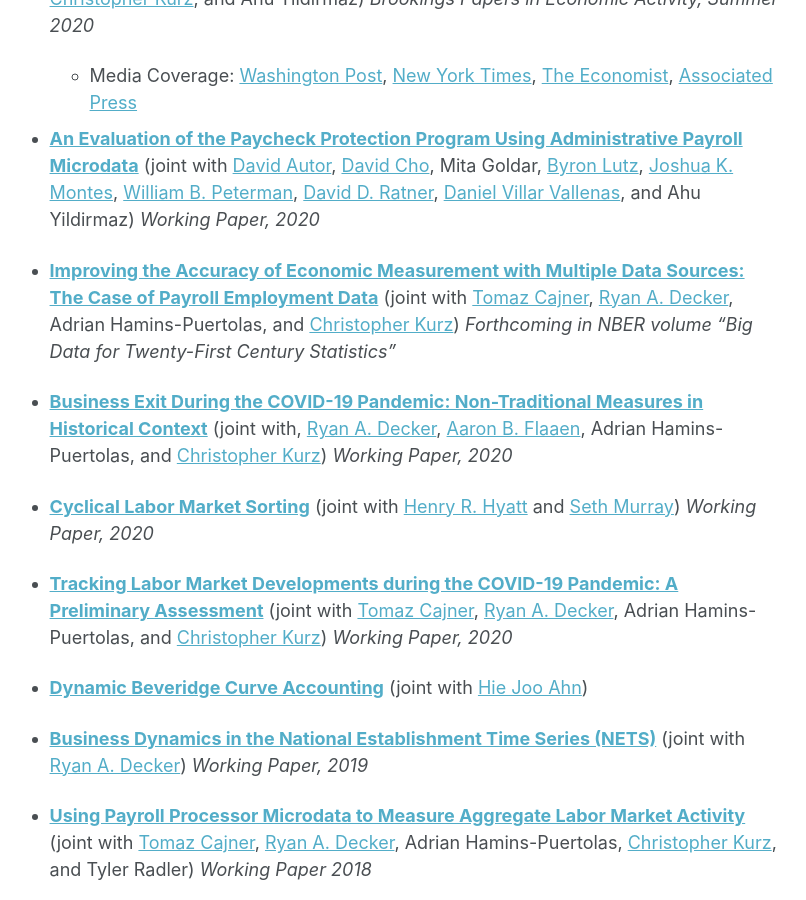
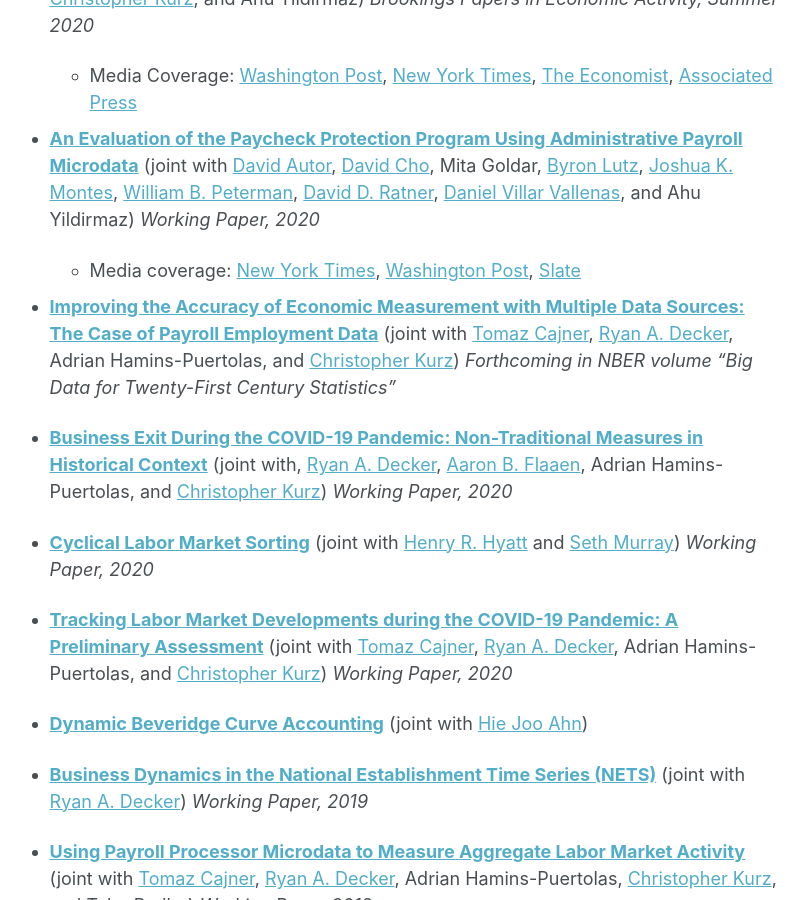
Before and after one commit to ldcrane/ldcrane.github.io, a Jekyll site: the page built from _pages/about.md, in a window 1280 px wide and 900 px high, scrolled down 1257 px. Shown: the whole window, without its empty margins (272-1078 px from the left). Built offline with Jekyll 4.4.1, drawn with Linux system fonts in a browser that asks for light colours.

Commit message:
Update about.md

```diff
--- a/_pages/about.md
+++ b/_pages/about.md
@@ -31,6 +31,8 @@
 
 - [**An Evaluation of the Paycheck Protection Program Using Administrative Payroll Microdata**](https://blueprintlabs.mit.edu/research/an-evaluation-of-the-paycheck-protection-program-using-administrative-payroll-microdata/) (joint with [David Autor](https://economics.mit.edu/faculty/dautor), [David Cho](https://www.david-cho.com/), Mita Goldar, [Byron Lutz](https://sites.google.com/view/byron-lutz/home), [Joshua K. Montes](https://sites.google.com/site/joshuamontes/), [William B. Peterman](http://williampeterman.com/), [David D. Ratner](https://sites.google.com/site/ddratner/), [Daniel Villar Vallenas](https://www.federalreserve.gov/econres/daniel-villar-vallenas.htm), and Ahu Yildirmaz) *Working Paper, 2020*
 
+  - Media coverage: [New York Times](https://www.nytimes.com/2020/07/22/briefing/paycheck-protection-program-houston-chicago-your-wednesday-briefing.html), [Washington Post](https://www.washingtonpost.com/business/on-small-business/small-business-loans-saved-as-many-as-32-million-us-jobs/2020/07/22/dd92cf80-cc2c-11ea-99b0-8426e26d203b_story.html), [Slate](https://slate.com/business/2020/07/paycheck-protection-program-was-a-flop.html)
+
 - [**Improving the Accuracy of Economic Measurement with Multiple Data Sources: The Case of Payroll Employment Data**](https://www.nber.org/books-and-chapters/big-data-twenty-first-century-economic-statistics/improving-accuracy-economic-measurement-multiple-data-sources-case-payroll-employment-data)  (joint with [Tomaz Cajner](https://sites.google.com/site/cajner/), [Ryan A. Decker](https://www.rdecker.net/), Adrian Hamins-Puertolas, and [Christopher Kurz](https://www.federalreserve.gov/econres/christopher-j-kurz.htm)) *Forthcoming in NBER volume "Big Data for Twenty-First Century Statistics"*
 
 - [**Business Exit During the COVID-19 Pandemic: Non-Traditional Measures in Historical Context**](https://www.federalreserve.gov/econres/feds/business-exit-during-the-covid-19-pandemic.htm) (joint with, [Ryan A. Decker](https://www.rdecker.net/), [Aaron B. Flaaen](https://www.aaronflaaen.com/), Adrian Hamins-Puertolas, and [Christopher Kurz](https://www.federalreserve.gov/econres/christopher-j-kurz.htm)) *Working Paper, 2020*
```
